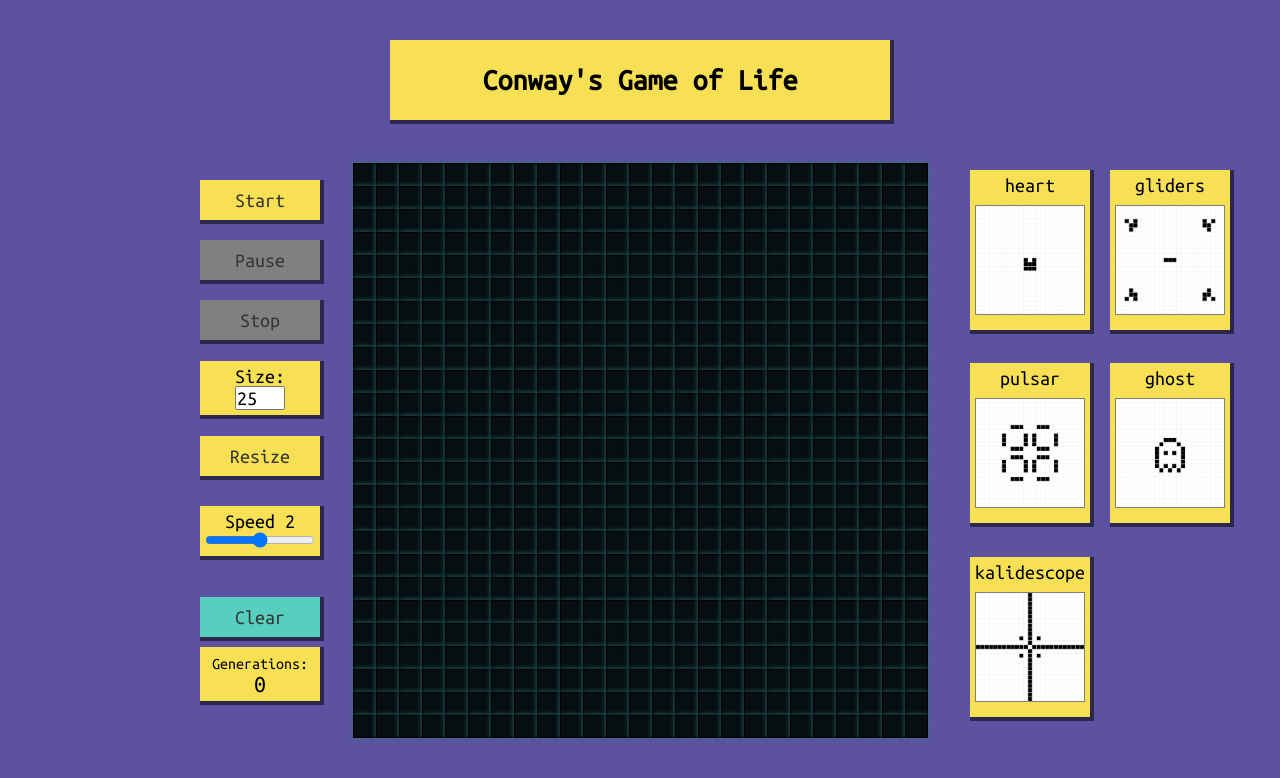
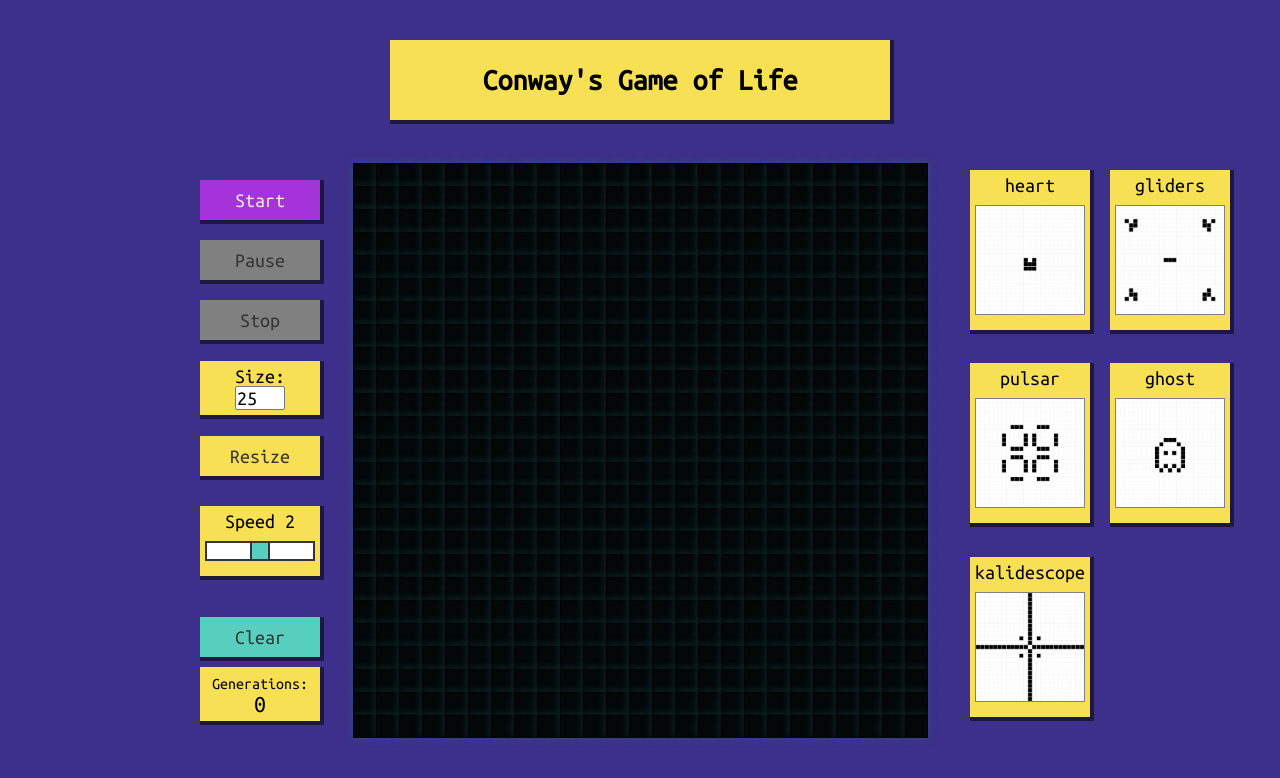
Before and after one commit to drew-ross/game-of-life, a React (Create React App) app in the folder app/: page / in a window 1280 px wide. Shown: the top 778 px of the page. Built offline with nearby package versions, Linux system fonts and the light colour scheme.

Commit message:
Update colors, add styling to range slider.

```diff
--- a/app/src/components/GameController.jsx
+++ b/app/src/components/GameController.jsx
@@ -89,7 +89,7 @@ const GameController = props => {
   return (
     <div className='GameController'>
       <div className='flex-row'>
-        <button disabled={isRunning} onClick={startGame}>Start</button>
+        <button className='_primary' disabled={isRunning} onClick={startGame}>Start</button>
         <br />
         <button disabled={!isRunning} onClick={pauseGame}>Pause</button>
         <br />
@@ -97,7 +97,7 @@ const GameController = props => {
       </div>
       <br />
       <div className='flex-row'>
-        <div className='container _small'>
+        <div className='container _small _noselect'>
           <label>Size:
         <br />
             <input
@@ -112,7 +112,7 @@ const GameController = props => {
         <br />
         <button onClick={handleChangeGridSize}>Resize</button>
         <br />
-        <div className='container _small _vmargin'>
+        <div className='container _small _vmargin _noselect'>
           <label>Speed {speedRange}
             <br />
             <input
@@ -120,13 +120,15 @@ const GameController = props => {
               min='1'
               max='3'
               value={speedRange}
-              onChange={handleRange}></input>
+              onChange={handleRange}
+              disabled={isRunning}
+            ></input>
           </label>
         </div>
       </div>
       <br />
       <div className='flex-row'>
-        <button className='secondary' disabled={isRunning} onClick={clearCells}>Clear</button>
+        <button className='_secondary' disabled={isRunning} onClick={clearCells}>Clear</button>
         <p className='container _small'>
           <span className='font-smaller'>Generations:</span>
           <br />
--- a/app/src/components/Header.jsx
+++ b/app/src/components/Header.jsx
@@ -2,7 +2,7 @@ import React from 'react';
 
 const Header = () => {
     return (
-        <header>
+        <header className='container'>
             <h1>Conway's Game of Life</h1>
         </header>
     );
--- a/app/src/styles/general.scss
+++ b/app/src/styles/general.scss
@@ -3,7 +3,10 @@ h1 {
   font-family: $font-main;
 }
 
-p, button, input, label {
+p,
+button,
+input,
+label {
   font-size: 2rem;
   font-family: $font-main;
 }
@@ -25,11 +28,16 @@ button {
   border: none;
   @include shadow();
 
-  &.secondary {
+  &._primary {
+    background: $color-compliment;
+    color: $color-light;
+  }
+  &._secondary {
     background: $color-lowlight;
   }
   &:hover {
     background: $color-highlight;
+    color: $color-dark;
   }
   &:active {
     outline: 2px solid white;
@@ -39,8 +47,44 @@ button {
   }
 }
 
-input[type=number] {
+input[type="number"] {
   width: 5rem;
+}
+
+input[type="range"] {
+  margin: 1rem auto;
+  -webkit-appearance: none;
+  border: 2px solid $color-dark;
+  background: white;
+  height: 2rem;
+
+  &:disabled {
+    background: gray;
+
+    &::-webkit-slider-thumb {
+      -webkit-appearance: none;
+      background: gray;
+
+      &:hover {
+        background: gray;
+      }
+    }
+  }
+  &:focus {
+    outline: none;
+  }
+  &::-webkit-slider-thumb {
+    -webkit-appearance: none;
+    width: 2rem;
+    height: 2rem;
+    background: $color-lowlight;
+    border: 2px solid $color-dark;
+
+    &:hover {
+      background: $color-highlight;
+      cursor: pointer;
+    }
+  }
 }
 
 content p {
--- a/app/src/styles/main.scss
+++ b/app/src/styles/main.scss
@@ -7,12 +7,16 @@ html {
   @include shadow();
   background: $color-main;
   padding: .5rem;
+  max-width: 50rem;
 
   &._small {
     width: 12rem;
   }
   &._vmargin {
     margin: 2rem 0;
+  }
+  &._noselect {
+    -webkit-user-select: none;
   }
   &._preset {
     width: 12rem;
@@ -27,11 +31,10 @@ html {
 header {
   text-align: center;
   margin: 4rem auto 5rem;
-  background: $color-main;
-  width: 50rem;
-  height: 8rem;
-  @include shadow();
-  line-height: 8rem;
+
+  h1 {
+    padding: 2rem 0;
+  }
 }
 
 .css-grid {
@@ -105,8 +108,8 @@ header {
 }
 
 .Cell {
-  background: rgb(6, 14, 17);
+  background: rgb(3, 7, 8);
   border: 1px solid rgb(2, 2, 2);
   -webkit-user-select: none;
-  box-shadow: 0 0 0.5rem rgb(48, 119, 124);
+  box-shadow: 0 0 1rem rgba(48, 119, 124, 0.384);
 }
--- a/app/src/styles/variables.scss
+++ b/app/src/styles/variables.scss
@@ -4,7 +4,8 @@ $font-main: 'Ubuntu Mono';
 $font-content: 'Open Sans';
 
 $color-main: #f8e055;
-$color-secondary: #5d52a1;
+$color-secondary: #3c308a;
+$color-compliment: #a533da;
 $color-highlight: #55f8e2;
 $color-lowlight: #56cfbf;
 $color-light: rgb(235, 235, 235);
```
